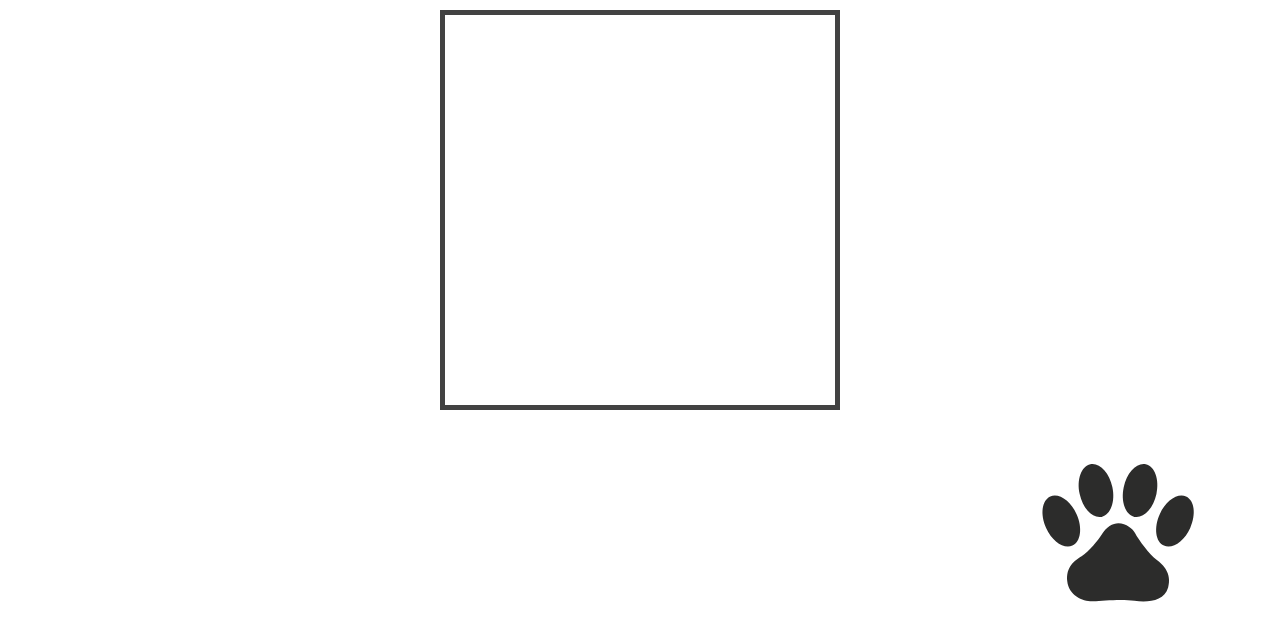
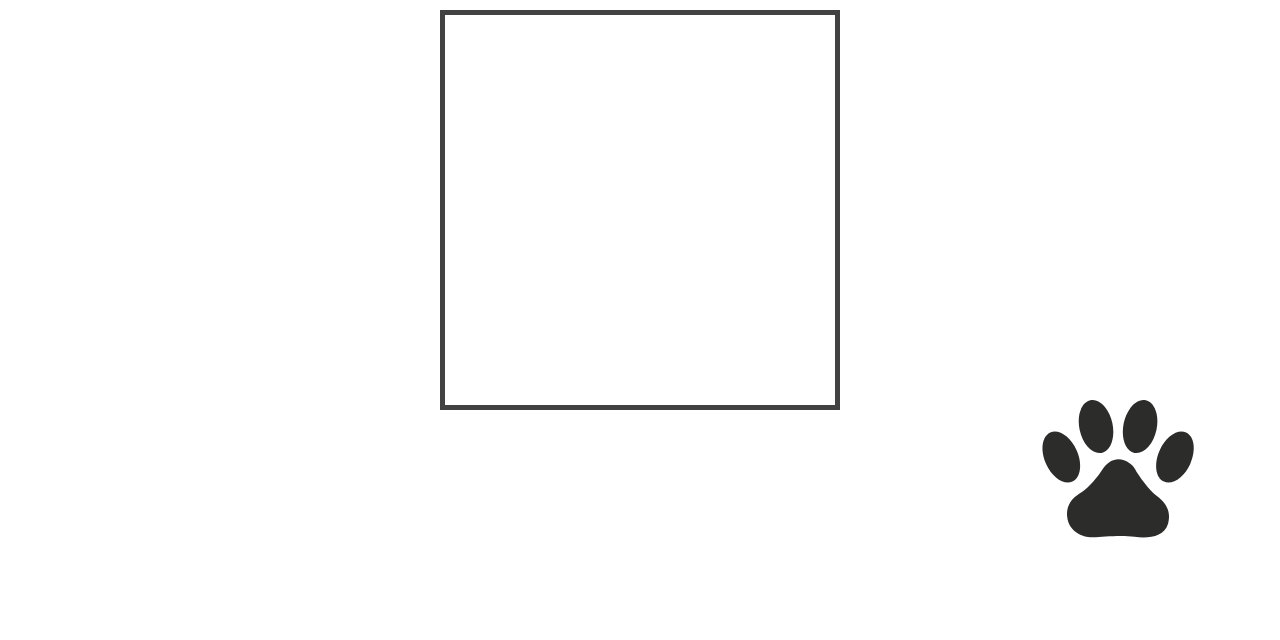
Before and after one commit to c-david-projects/tinder-for-dogs, a plain HTML site: page index.html in a window 1280 px wide. Shown: the part 100-740 px from the top of the page. Drawn offline with nearby package versions, Linux system fonts and the light colour scheme.

Commit message:
Margin fix

```diff
--- a/index.html
+++ b/index.html
@@ -47,7 +47,8 @@
             <div class="image-content container" style="display:flex;margin: auto;width:25em;
               margin-top: 2em;height: 25em;border:5px solid #424242;padding:0">
             </div>
-            <div style="display:flex;justify-content: end;">
+            <div style="display:flex;justify-content: end;margin-top: -4em;
+        ">
                 <img src="assets/Paw_Print.svg" class="get-dog" style="width: 10em;height: auto;">
             </div>
         </div>
```
